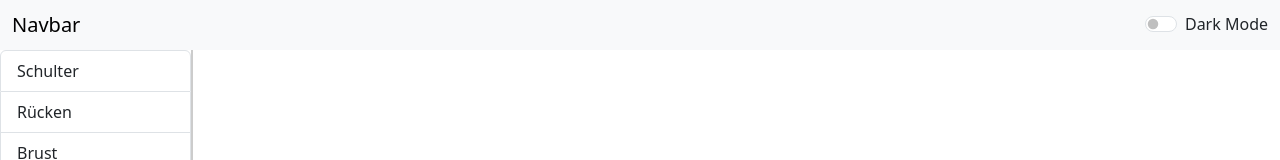
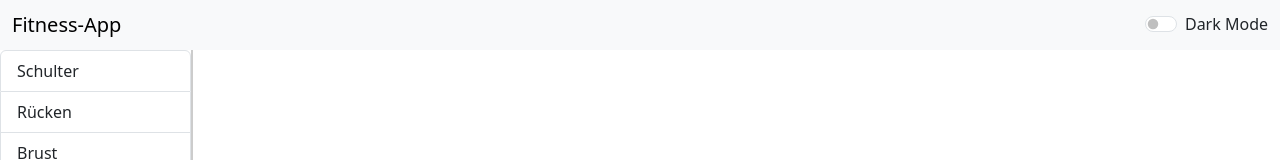
Before and after one commit to elmasibrahim/fitness-app, a React (Vite) app in the folder fitness-app/: page / in a window 1280 px wide. Shown: the top 160 px of the page. Built offline with nearby package versions, Linux system fonts and the light colour scheme.

Commit message:
#10 Navbar-Titel dynamisch

```diff
--- a/fitness-app/src/App.tsx
+++ b/fitness-app/src/App.tsx
@@ -4,7 +4,7 @@ import Body from "./components/Body";
 const App = () => {
   return (
     <div>
-      <Navbar />
+      <Navbar title="Fitness-App" />
       <Body />
     </div>
   );
--- a/fitness-app/src/components/Navbar.tsx
+++ b/fitness-app/src/components/Navbar.tsx
@@ -1,10 +1,14 @@
 import Control from "./Control";
 
-const Navbar = () => {
+interface Props {
+  title: string;
+}
+
+const Navbar = ({ title }: Props) => {
   return (
     <nav className="navbar bg-body-tertiary">
       <div className="container-fluid">
-        <span className="navbar-brand mb-0 h1">Navbar</span>
+        <span className="navbar-brand mb-0 h1">{title}</span>
         <div className="d-flex">
           <Control>Dark Mode</Control>
         </div>
```
